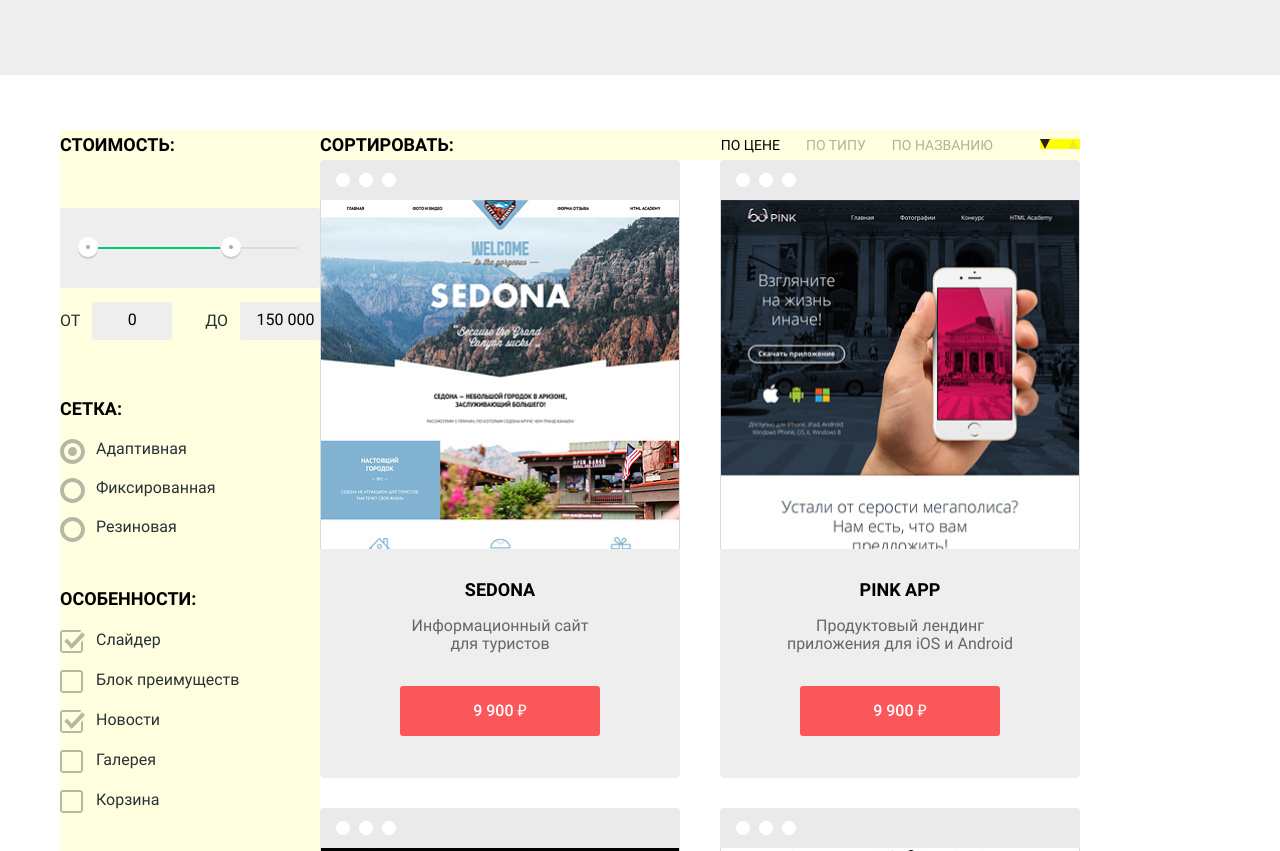
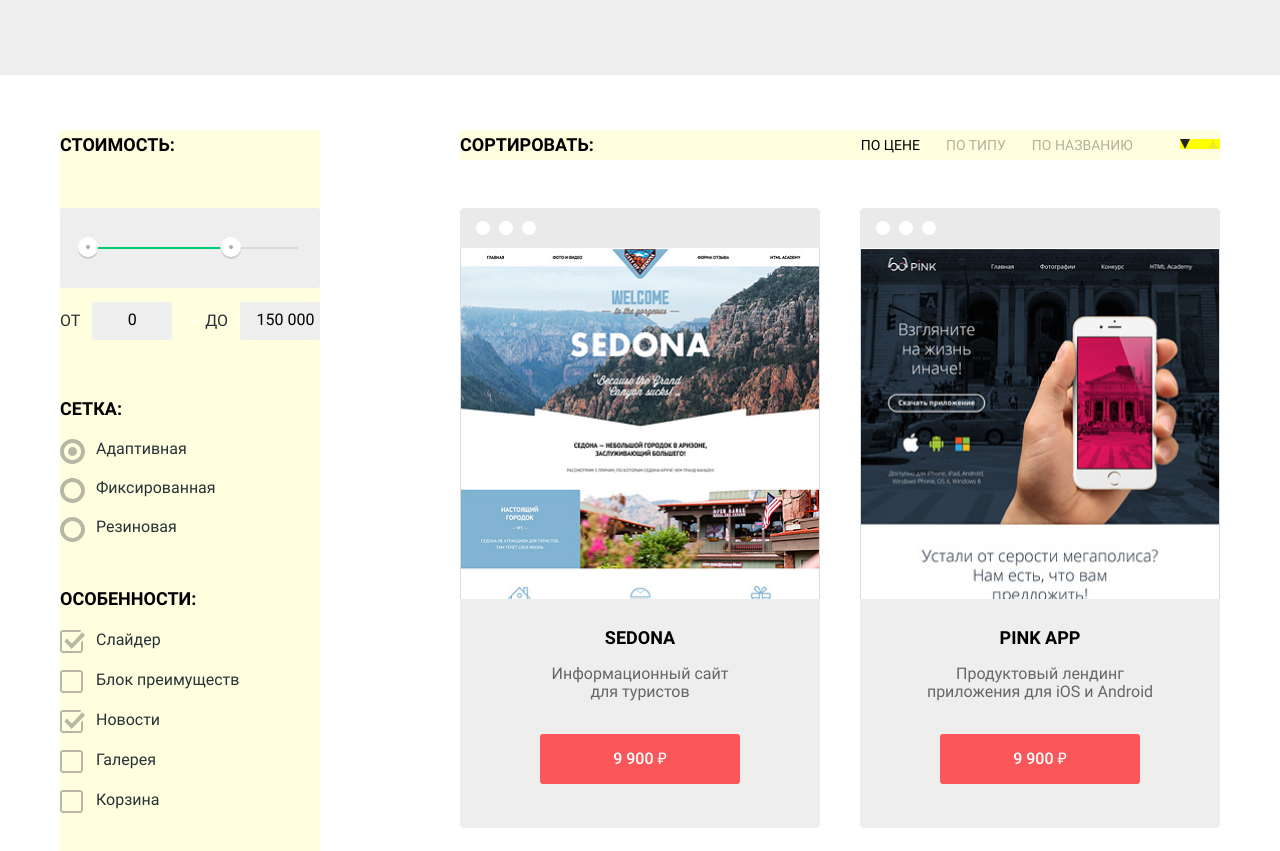
Before and after one commit to kalashnikovsb/nerds, a plain HTML site: page catalog.html in a window 1280 px wide. Shown: the part 280-1131 px from the top of the page. Drawn offline with Linux system fonts and the light colour scheme.

Commit message:
Верстка каталога

```diff
--- a/catalog.html
+++ b/catalog.html
@@ -122,7 +122,7 @@
           </section>
 
           <div class="main-content__right">
-            <section class="sorting">
+            <section class="sorting main-content__sorting">
               <h2 class="sorting__title">Сортировать:</h2>
               <div class="sorting__options">
                 <a class="sorting__option sorting__option--active" href="blank.html">По цене</a>
@@ -135,7 +135,7 @@
               </div>
             </section>
 
-            <section class="templates">
+            <section class="templates main-content__templates">
               <h2 class="visually-hidden">Каталог продуктов</h2>
               <article class="template templates__item" tabindex="0">
                 <div class="template__top">
--- a/css/style.css
+++ b/css/style.css
@@ -322,6 +322,7 @@
 
 .main-content__container {
   display: flex;
+  justify-content: space-between;
 }
 
 .main-content__left {
@@ -330,6 +331,10 @@
 
 .main-content__right {
 
+}
+
+.main-content__sorting {
+  margin-bottom: 48px;
 }
 
 
@@ -1213,7 +1218,7 @@
 
 .template {
   width: 360px;
-  height: 618px;
+  height: 620px;
   box-sizing: border-box;
   position: relative;
   border-left: 1px solid var(--gray-color16);
@@ -1248,7 +1253,8 @@
 .template__image {
   display: block;
   position: absolute;
-  top: -1px;
+  /* top: 0px;
+  left: 0px; */
   width: 358px;
   height: 577px;
   padding-top: 41px;
@@ -1291,7 +1297,7 @@
   text-align: center;
   padding-left: 20px;
   padding-right: 20px;
-  padding-top: 26px;
+  padding-top: 24px;
   padding-bottom: 0;
   background: var(--gray-color1);
 }
```
